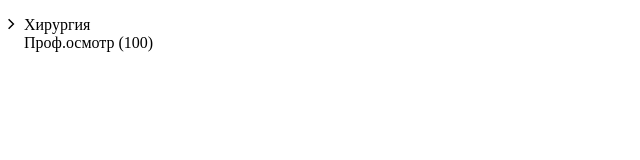
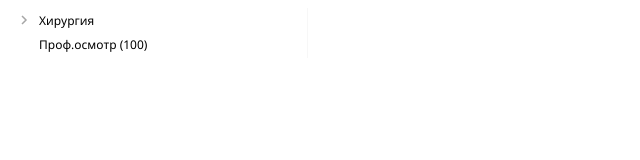
Before and after one commit to kew8778/Test-task-of-Li-iL, a plain HTML site: page index.html in a window 1280 px wide. Shown: the full height of the page, 0-640 px from the left. Drawn offline with Linux system fonts and the light colour scheme.

Commit message:
Дизайн проводника windows, добавлен JSDoc

```diff
--- a/script.js
+++ b/script.js
@@ -1,17 +1,25 @@
 'use strict';
 
-const priceList = document.querySelector('.prizeList');
-showList(priceList);
+showList();
 
-// вывод списка на страницу
-async function showList(parent) {
+/**
+ * Вывод списка на страницу
+ */
+async function showList() {
   const arr = (await getResponceServer()).services; // массив 'services' из данных серевера
   const lists = getObjLists(arr); // объект отсортированных списков
-  parent.appendChild(getList(lists)); // вывод списка на страницу
+  const priceList = document.querySelector('.prizeList'); // родительский блок списка
+  priceList.appendChild(getList(lists)); // вывод списка на страницу
 }
 
-// получаем DOM-дерево списка
-function getList(obj, key = 'null') {
+/**
+ * Получение DOM-дерева списка
+ * @param obj {Object.<string, Array.Object>} Отсортированные списки {'head': [{}]}
+ * @param [key='null'] {string} id узлового элемента
+ * @param [nesting=0] {number} вложенность списка
+ * @returns HTMLUListElement
+ */
+function getList(obj, key = 'null', nesting = 0) {
   const ul = document.createElement('ul');
 
   if (key > 0) {
@@ -20,16 +28,28 @@ function getList(obj, key = 'null') {
 
   for (let i = 0; i < obj[key].length; i++) {
     const li = document.createElement('li');
+    const span = document.createElement('span');
+
     const item = obj[key][i];
 
     if (item.node) {
-      li.textContent = item.name;
-      li.classList.add('arrowRight');
-      addEvents(li); // добавление события клика
+      span.textContent = item.name;
+
+      const arrow = getArrowRight(); // стрелка перед span
+      arrow.style.marginLeft = nesting * 10 + 'px'; // отступ слева для вложенных списков
+
+      li.appendChild(arrow);
+      li.appendChild(span);
+
+      addEvents(arrow); // добавление события клика на стрелку
+
       ul.appendChild(li);
-      ul.appendChild(getList(obj, String(item.id))); // добавление внутренних списков
+      ul.appendChild(getList(obj, String(item.id), nesting + 1)); // добавление внутренних списков
     } else {
-      li.textContent = `${item.name} (${item.price})`;
+      span.textContent = `${item.name} (${item.price})`;
+      span.style.marginLeft = nesting * 10 + 30 + 'px';
+
+      li.appendChild(span);
       ul.appendChild(li);
     }
   }
@@ -37,8 +57,11 @@ function getList(obj, key = 'null') {
   return ul;
 }
 
-// преобразуем данные в объект отсортированных списков
-// return {'id': [{объект с head == id}, ...], ...}
+/**
+ * Преобразование данных
+ * @param arr {Array.Object} - массив 'services' из данных API
+ * @returns {Object.<string, Array.Object>} - {'id': [{объект с head == id}, ...], ...}
+ */
 function getObjLists(arr) {
   const lists = {};
 
@@ -65,24 +88,58 @@ function getObjLists(arr) {
   return lists;
 }
 
-// добавление обработчика клика узловым пунктам списка
+/**
+ * Вывод списка на страницу
+ * @param {SVGSVGElement} elem
+ */
 function addEvents(elem) {
   elem.addEventListener('click', function() {
-    this.classList.toggle('arrowRight');
     this.classList.toggle('arrowDown');
-    this.nextElementSibling.classList.toggle('hidden');
+    this.parentElement.nextElementSibling.classList.toggle('hidden');
   });
 }
 
-// имитация получения данных с сервера
+/**
+ * Получение SVG-стрелки
+ * @returns {SVGSVGElement}
+ */
+function getArrowRight() {
+  const xmlns = 'http://www.w3.org/2000/svg';
+  const width = '10px'; // ширина svg
+  const height = '10px'; // высота svg
+  const stroke = '#a6a6a6'; // цвет стрелки
+
+  const svg = document.createElementNS(xmlns, 'svg');
+  svg.setAttributeNS(null, 'viewBox', '0 0 100 100');
+  svg.setAttributeNS(null, 'width', width);
+  svg.setAttributeNS(null, 'height', height);
+
+  const polyline = document.createElementNS(xmlns, 'polyline');
+  polyline.setAttributeNS(null, 'points', '30 10 70 50 30 90');
+  polyline.setAttributeNS(null, 'stroke-width', '15px');
+  polyline.setAttributeNS(null, 'fill', 'transparent');
+  polyline.setAttributeNS(null, 'stroke', stroke);
+
+  svg.appendChild(polyline);
+
+  return svg;
+}
+
+/**
+ * Запрос на сервер (имитация)
+ * @returns {Promise<void>}
+ */
 async function getResponceServer() {
-  let response = await setResponceServer(); // await fetch(url запроса); - если GET
-  let res = await JSON.parse(response); // await response.json();
+  const response = await setResponceServer(); // await fetch(url запроса); - если GET
+  const res = await JSON.parse(response); // await response.json();
 
   return res;
 }
 
-// заглушка ответа сервера (данные в JSON)
+/**
+ * Ответ сервера (для тестинга)
+ * @returns {Promise<void>} JSON
+ */
 function setResponceServer() {
   return new Promise((resolve) => {
     setTimeout(() => {
--- a/style.css
+++ b/style.css
@@ -1,20 +1,46 @@
+.prizeList {
+  font: 500 12px/24px "Segoe UI", sans-serif;
+
+  box-sizing: border-box;
+  background-color: #ffffff;
+  border-right: 1px solid #f7f7f7;
+  width: 300px;
+  padding: 1px;
+  max-height: 100vh;
+  overflow-y: auto;
+}
+
 .prizeList ul {
+  margin: 0;
+  padding: 0;
   list-style-type: none;
-  padding-left: 1em;
+}
+
+.prizeList li:hover {
+  background-color: #e5f3ff;
 }
 
 .hidden {
   display: none;
 }
 
-.arrowRight:hover, .arrowDown:hover {
+.prizeList span:hover {
   cursor: pointer;
 }
 
-.arrowRight {
-  list-style-image: url(arrow-right.svg);
+.prizeList svg {
+  padding: 0 10px;
+}
+
+.prizeList svg:hover polyline {
+  stroke: #51cff9;
 }
 
 .arrowDown {
-  list-style-image: url(arrow-down.svg);
+  transform: rotate(90deg);
+  padding: 10px 0;
 }
+
+.arrowDown polyline {
+  stroke: #404040;
+}
```
Also changed, not shown: arrow-down.svg (deleted), arrow-right.svg (deleted), 1 other file.
